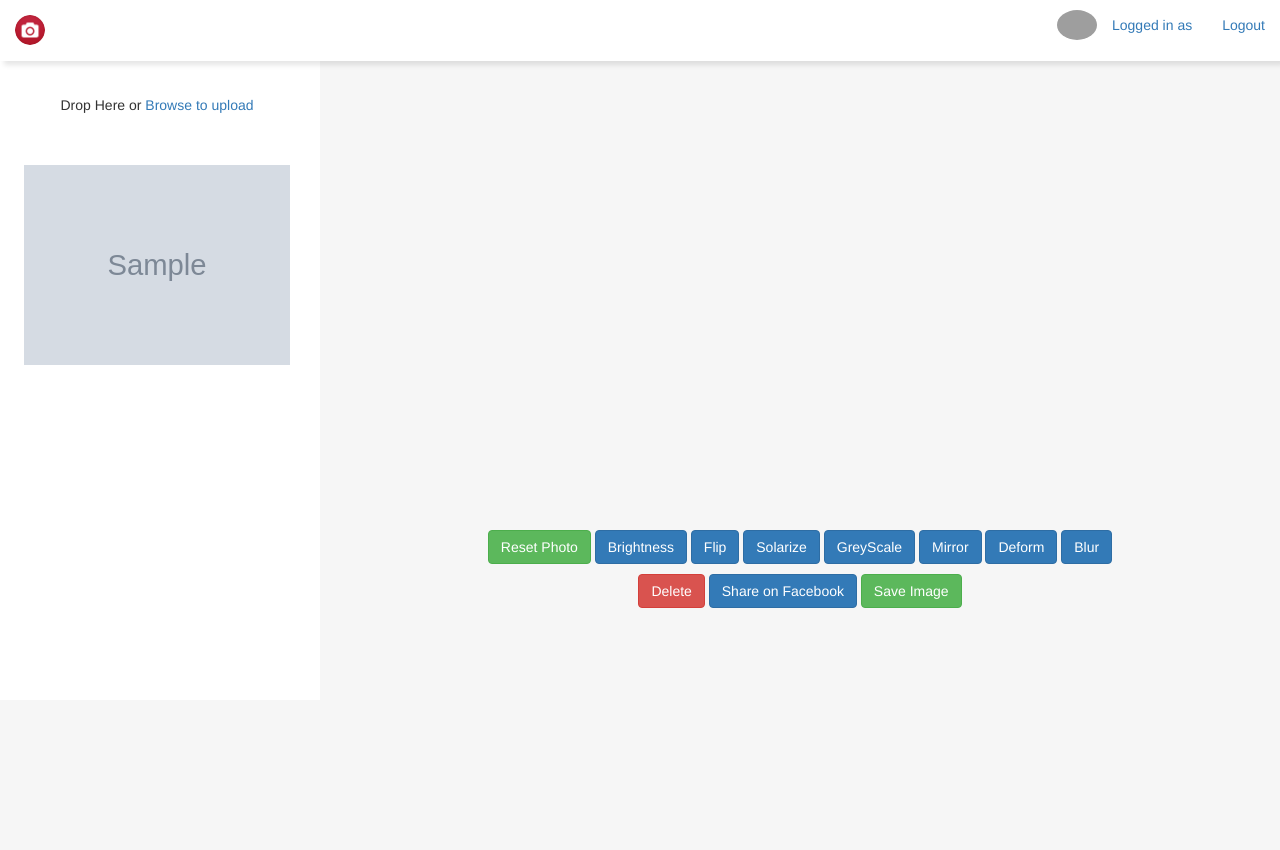
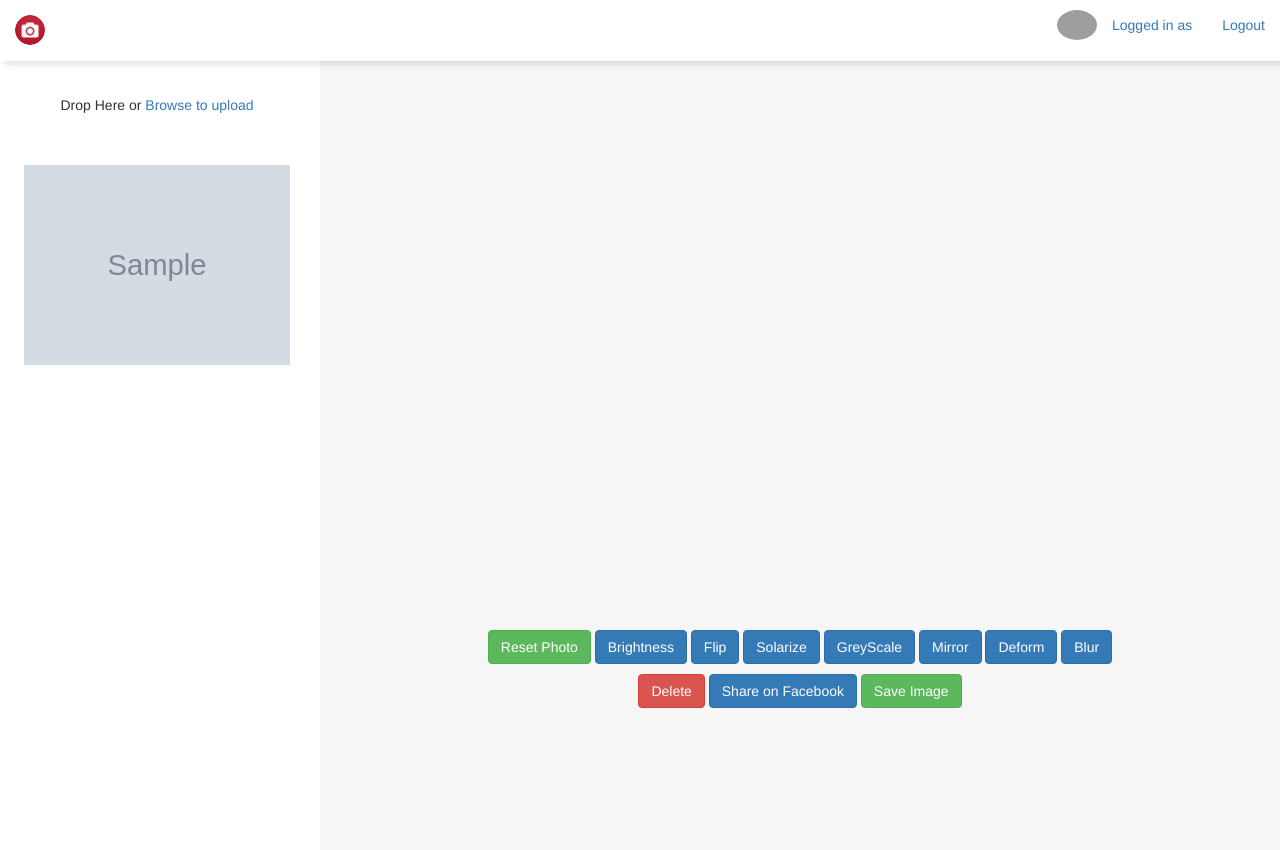
Before and after one commit to andela-ijubril/django-photo-application, a Django app: template djangogram/photoeditor/templates/photoeditor/canvas.html in a window 1280 px wide. Before the commit the page ends 608 px from the top, so only its background shows below. Run offline with Django 3.2, Linux system fonts and the light colour scheme; the template is opened without the code that fills it: most values are stand-ins (such as "Sample title", 1, 10 or a date in 2020); grey boxes marked "Sample" are stand-in pictures; some libraries are stand-ins or nearby versions; grey boxes are pictures that could not be loaded.

Commit message:
[Feature #110549282] UI/UX Modification

```diff
--- a/djangogram/photoeditor/views.py
+++ b/djangogram/photoeditor/views.py
@@ -46,6 +46,9 @@ class IndexView(TemplateView):
 
 
 class HomeView(LoginRequiredMixin, TemplateView):
+    """
+    The Home view that handles file upload and returning photos for the current logged in user
+    """
     template_name = 'photoeditor/canvas.html'
     form_class = PhotoForm
 
@@ -106,7 +109,7 @@ class DeleteView(View):
     The view that handles the deleting of image
     """
     def post(self, request, *args, **kwargs):
-        image_id = request.POST['image_id']
+        image_id = request.POST['imageId']
         photo = Photo.objects.get(id=image_id)
         photo.delete()
 
--- a/djangogram/static/css/style.css
+++ b/djangogram/static/css/style.css
@@ -1,4 +1,17 @@
-html, body, .container-table {
+/*html, body, .page-container, .main-container {*/
+    /*height: 650px;*/
+    /*overflow: hidden;*/
+/*}*/
+html, body, .container-fluid{
+    height: 100%;
+}
+.page-container, .main-container {
+    min-height: 100%;
+    height: 650px;
+    overflow: hidden;
+}
+
+.container-table {
     height: 100%;
 }
 
@@ -15,7 +28,7 @@ body {
     background-color: #f6f6f6;
 }
 
-.fbtn{
+.fbtn {
     margin-bottom: 30px;
 }
 
@@ -30,9 +43,10 @@ h1 {
     margin: 10px 0 0 0;
 }
 
-.navbar{
-    box-shadow: 4px 4px 5px rgba(0,0,0,0.1);
+.navbar {
+    box-shadow: 4px 4px 5px rgba(0, 0, 0, 0.1);
 }
+
 canvas {
     margin: 10px 0;
     width: 100%;
@@ -50,11 +64,6 @@ input[type="range"] {
 .p {
     padding-top: 50px;
     clear: both;
-}
-
-body, .page-container, .main-container {
-    height: 650px;
-    overflow: hidden;
 }
 
 .page-container {
@@ -120,70 +129,77 @@ body, .page-container, .main-container {
     display: block;
 }
 
-.navbar{
+.navbar {
     background-color: white;
 }
 
-.img-container{
+.img-container {
     margin-top: 10px;
-    height: 460px;
+    height: 70%;
     width: 100%;
+}
 
-}
-.img-container .img-responsive{
+.img-container .img-responsive {
     height: 100%;
 }
-#img{
+
+#img {
     display: block;
     margin: auto;
+    padding-top: 20px;
 }
 
-.single-image{
+.single-image {
     height: 200px;
     width: 100%;
     margin-bottom: 10px;
 }
-.single-image .img-responsive{
+
+.single-image .img-responsive {
     height: 100%;
     margin: auto;
     display: block;
 }
 
-#drop input{
+#drop input {
     display: none;
 }
-#upload{
+
+#upload {
     height: 70px;
     margin-top: 40px;
 }
 
-.logo{
+.logo {
     font-size: 40px;
 }
-.slogan{
+
+.slogan {
     font-size: 17px;
     margin-bottom: 50px;
 }
-.fb-btn{
+
+.fb-btn {
     height: 50px;
     width: 200px;
     line-height: 35px;
 }
 
-#profile-img{
-height: 30px;
+#profile-img {
+    height: 30px;
     margin-top: 10px;
 }
 
-.tagline{
-background-color: #ffffff;
+.tagline {
+    background-color: #ffffff;
 }
 
-.tag-msg{
+.tag-msg {
     margin-bottom: 20px;
     padding: 10px;
 }
-.gramlogo{
+
+.gramlogo {
     min-height: 100%;
     height: 60px;
 }
--- a/djangogram/static/js/script.js
+++ b/djangogram/static/js/script.js
@@ -31,10 +31,6 @@ function sendEffect(effectName, imageUrl, imageId) {
       var imgSrc = data.applied_effect + '?' + new Date().getTime();
       $('#img').attr('src', imgSrc);
       $('#savebtn').attr('href', imgSrc);
-      console.log('I returned success');
-    },
-
-    error: function () {
 
     },
   });
@@ -47,8 +43,6 @@ function applyEffects(imageId) {
   effectClass.click(function () {
     $(this).siblings().removeClass('active');
     var effect = $(this).data('effect');
-
-    console.log(imageId);
     var imageUrl = '/effect/';
     sendEffect(effect, imageUrl, imageId);
     $(this).addClass('active');
@@ -61,12 +55,9 @@ var deleteImage = function () {
   deletebtn.click(function (e) {
     e.preventDefault();
     var result = confirm('Are you sure you want to delete');
-    console.log(result);
     if (result) {
       var image_to_be_deleted = $('#img').attr('src');
-      console.log(image_to_be_deleted);
-      var image_id = $('#img').data('id');
-      console.log(image_id);
+      var imageId = $('#img').data('id');
 
       $.notify('<strong>Deleting image...</strong>', {
         type: 'info',
@@ -83,7 +74,7 @@ var deleteImage = function () {
         url: '/delete/',
         type: 'POST',
         data: {
-          image_id: image_id,
+          imageId: imageId,
         },
         success: function () {
           window.location.reload();
@@ -103,7 +94,6 @@ var fbShare = $('#share');
 fbShare.click(function () {
   var img_src = $('#img').attr('src');
   $(this).attr('href', img_src);
-  console.log(img_src);
   facebook.share(img_src);
 });
 
@@ -131,13 +121,6 @@ var initUploadPlugin = function () {
       var tpl = $('<li class="working"><input type="text" value="0" data-width="48" data-height="48"' +
         ' data-fgColor="#0788a5" data-readOnly="1" data-bgColor="#3e4043" /><p></p><span></span></li>');
 
-      // Append the file name and file size
-      tpl.find('p').text(data.files[0].name)
-        .append('<i>' + formatFileSize(data.files[0].size) + '</i>');
-
-      // Add the HTML to the UL element
-      data.context = tpl.appendTo(ul);
-
       // Listen for clicks on the cancel icon
       tpl.find('span').click(function () {
 
@@ -157,13 +140,16 @@ var initUploadPlugin = function () {
     },
 
     progress: function (e, data) {
-
-      // Calculate the completion percentage of the upload
-      var progress = parseInt(data.loaded / data.total * 100, 10);
-
-      // Update the hidden input field and trigger a change
-      // so that the jQuery knob plugin knows to update the dial
-      data.context.find('input').val(progress).change();
+      $.notify('<strong>Uploading image...</strong>', {
+      type: 'info',
+      allow_dismiss: true,
+      delay: 1000,
+      timer: 700,
+      placement: {
+      from: 'top',
+      align: 'center',
+    },
+  });
 
       if (progress == 100) {
         data.context.removeClass('working');
@@ -173,15 +159,13 @@ var initUploadPlugin = function () {
     done: function (e, data) {
 
       if (data.textStatus == 'success') {
-        console.log('I worked and uploaded successfully');
+
       }
 
       window.location.reload();
     },
 
     fail: function (e, data) {
-      // Something has gone wrong!
-      console.log('I failed to upload');
       data.context.addClass('error');
     },
   });
@@ -200,7 +184,6 @@ var facebook = {
   },
 
   share: function (img_src) {
-    console.log('http://' + location.host + img_src);
     FB.ui({
       method: 'feed',
       link: window.location.href,
@@ -231,13 +214,13 @@ function formatFileSize(bytes) {
 
 $(document).ready(function () {
   $('.single-image').click(function () {
-    var image_to_be_edited = $(this).find('img').attr('src');
-    var image_id = $(this).find('img').data('id');
-    $('#img-effect').find('img').attr('src', image_to_be_edited + '?' + new Date().getTime());
-    $('#img-effect').find('img').attr('data-id', image_id);
-    $('#savebtn').attr('href', image_to_be_edited);
+    var imageToBeEdited = $(this).find('img').attr('src');
+    var imageId = $(this).find('img').data('id');
+    $('#img-effect').find('img').attr('src', imageToBeEdited + '?' + new Date().getTime());
+    $('#img-effect').find('img').attr('data-id', imageId);
+    $('#savebtn').attr('href', imageToBeEdited);
 
-    applyEffects(image_id);
+    applyEffects(imageId);
 
   });
 
```
Also changed, not shown: djangogram/photoeditor/tests/test_djangogram.py (+1 -1 lines).
